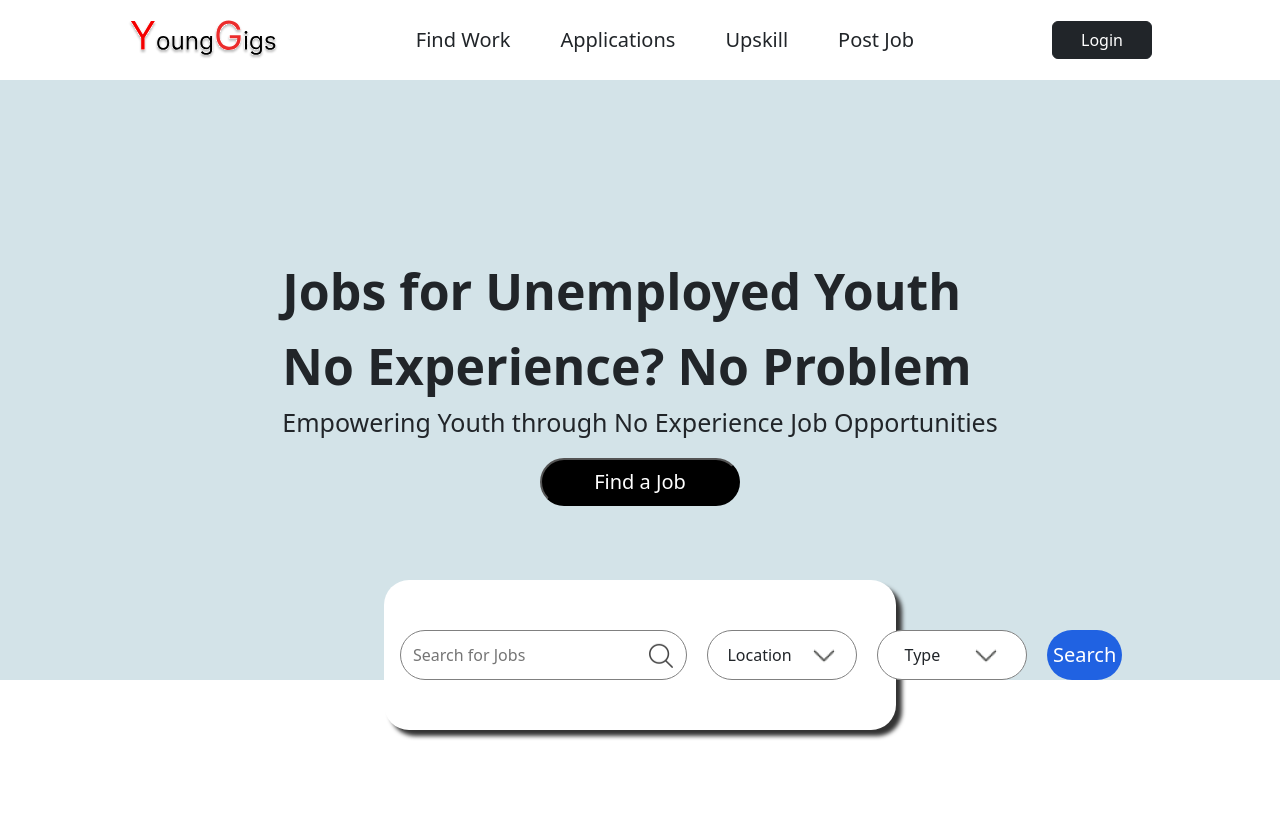
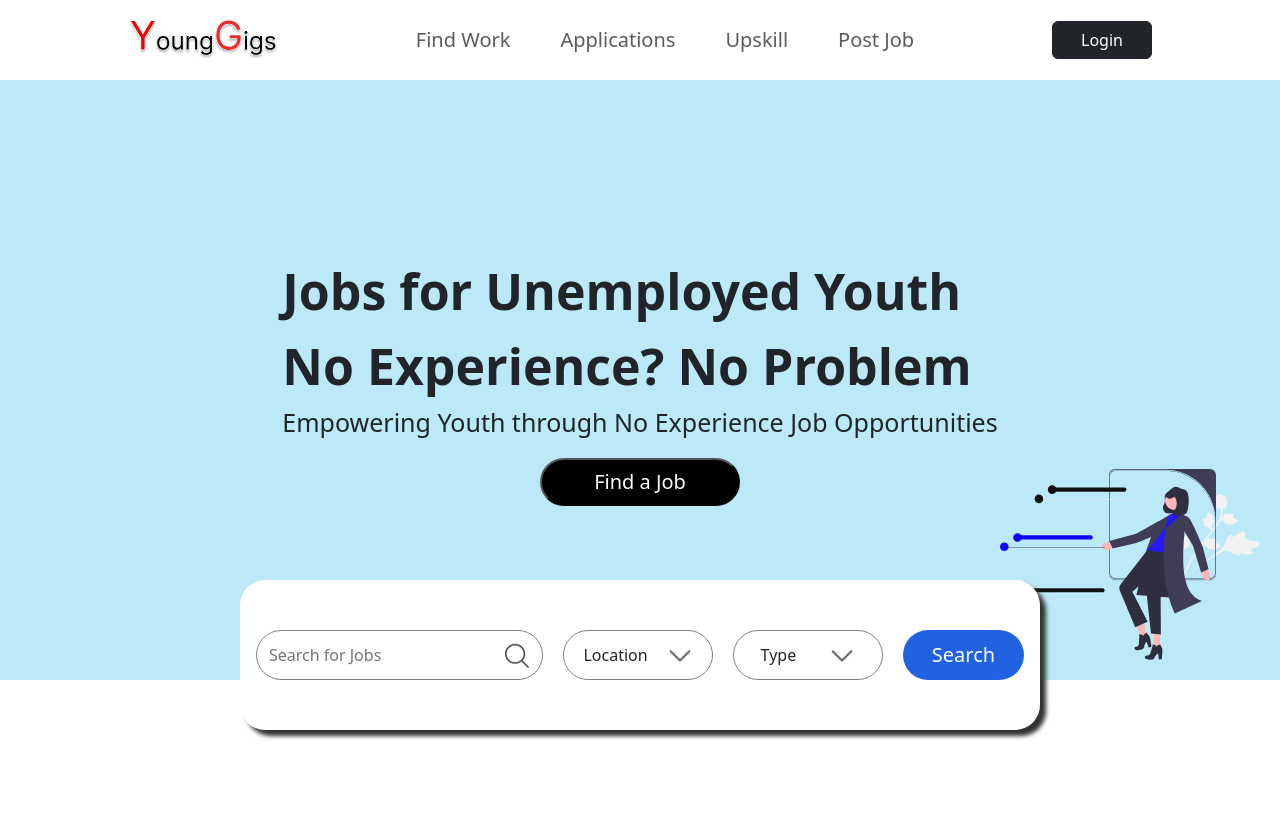
Before and after one commit to MinavKaria/WPL_Project, a PHP site: page / in a window 1280 px wide. Run offline with PHP 8.4, Linux system fonts and the light colour scheme.

Commit message:
Add changes in home page

```diff
--- a/index.html
+++ b/index.html
@@ -13,14 +13,15 @@
     <div class="navbarBox">
         <div class="navbarContainer">
             <div>
-                <img src="YoungGigs.svg" alt="" class="logo">
+                <img src="assets/YoungGigs.svg" alt="" class="logo">
             </div>
-            <ul class="navbarLinks">
-                <li>Find Work</li>
-                <li>Applications</li>
-                <li>Upskill</li>
-                <li>Post Job</li>
+            <ul class="navbarLinks list-unstyled">
+                <li><a href="" class="text-decoration-none text-body-secondary">Find Work</a></li>
+                <li><a href="" class="text-decoration-none text-body-secondary">Applications</a></li>
+                <li><a href="" class="text-decoration-none text-body-secondary">Upskill</a></li>
+                <li><a href="" class="text-decoration-none text-body-secondary">Post Job</a></li>
             </ul>
+
 
             <div class="btn btn-dark">
                 Login
@@ -41,12 +42,14 @@
             <button class="FindJobBtn">Find a Job</button>
             </div>
         </div>
+        <img src="assets/hero_svg.svg" alt="" srcset="" class="hero_svg">
+        <div class="blue-blur"></div>
     </div>
     <div class="searchContainer">
         <div class="searchContainer2">
             <div class="searchJob">
                 <input type="text" placeholder="Search for Jobs">
-                <img src="search.png" alt="">
+                <img src="assets/search.png" alt="">
             </div>
             <div class="dropdown">
                 <div class="dropdown-content">
@@ -55,7 +58,7 @@
                     <a href="#">Location 3</a>
                 </div>
                 <span class="searchLocation">Location
-                    <img src="arrow.png" alt="" srcset="">
+                    <img src="assets/arrow.png" alt="" srcset="">
                 </span>
             </div>
             <div class="dropdown">
@@ -65,10 +68,11 @@
                     <a href="#">Type 3</a>
                 </div>
                 <span class="searchType" onclick="openTypeMenu()">Type
-                    <img src="arrow.png" alt="" srcset="">
+                    <img src="assets/arrow.png" alt="" srcset="">
                 </span>
             </div>
             <button type="button" class="searchJobs" onclick="animateButton()">Search</button>
+            <img src="assets/loading.svg" alt="" class="unloading loader">
         </div>
     </div>
     <script src="index.js"></script>
--- a/index.js
+++ b/index.js
@@ -1,10 +1,16 @@
 function animateButton()
 {
     const button=document.querySelector('.searchJobs');
-    button.classList.add('animate');
+    const loading=document.querySelector('.loader');
+    // button.classList.add('animate');
+    button.classList.add('hidden');
+    loading.classList.remove('unloading');
+    loading.classList.add('loading');
     setTimeout(() => {
-        button.classList.remove('animate');
-    }, 1000);
+        loading.classList.remove('loading');
+        loading.classList.add('unloading');
+        button.classList.remove('hidden');
+    }, 3000);
 
 }
 
--- a/style.css
+++ b/style.css
@@ -53,12 +53,13 @@ body
 
 .heroContainer
 {
-    background-color: #D3E3E8;
+    background-color: #bbe9f7;
     height: 75vh;
     width: 100%;
     display: flex;
     justify-content: center;
     align-items: center;
+    position: relative;
 }
 
 .boldText
@@ -66,11 +67,31 @@ body
     font-size: 50px;
     margin-bottom: 0;
     padding-bottom: 0;
+
 }
 
 .heroLine
 {
     font-size: 25px;
+}
+.hero_svg
+{
+    position: absolute;
+    z-index: 0;
+    bottom: 0;
+    right: 0;
+    width: 300px;
+    padding: 20px;
+}
+
+.blue-blur
+{
+    width: 400px;
+    height: 400px;
+    background-color: #7ea7fa;
+    filter: blur(64px);
+    position: absolute;
+    z-index: -10000;
 }
 
 .FindJobBtn
@@ -92,7 +113,7 @@ body
 .searchContainer2
 {
     box-shadow: 6px 6px 4px #333333;
-    width: 40%;
+    width: 800px;
     background-color: #ffffff;
     height: 150px;
     border-radius: 25px;
@@ -231,3 +252,18 @@ body
         opacity: 1;
     }
 }
+
+.loading
+{
+    width: 75px;
+}
+
+.unloading
+{
+    display: none;
+}
+
+.hidden
+{
+    display: none;
+}
```
Also changed, not shown: application.html (added, +11 -0 lines), login.html (added, +11 -0 lines), postJob.html (added, +11 -0 lines), assets/YoungGigs.svg (renamed from YoungGigs.svg), assets/arrow.png (renamed from arrow.png), assets/hero_svg.svg (added), assets/loading.svg (added), assets/logo.png (renamed from logo.png), assets/search.png (renamed from search.png).
